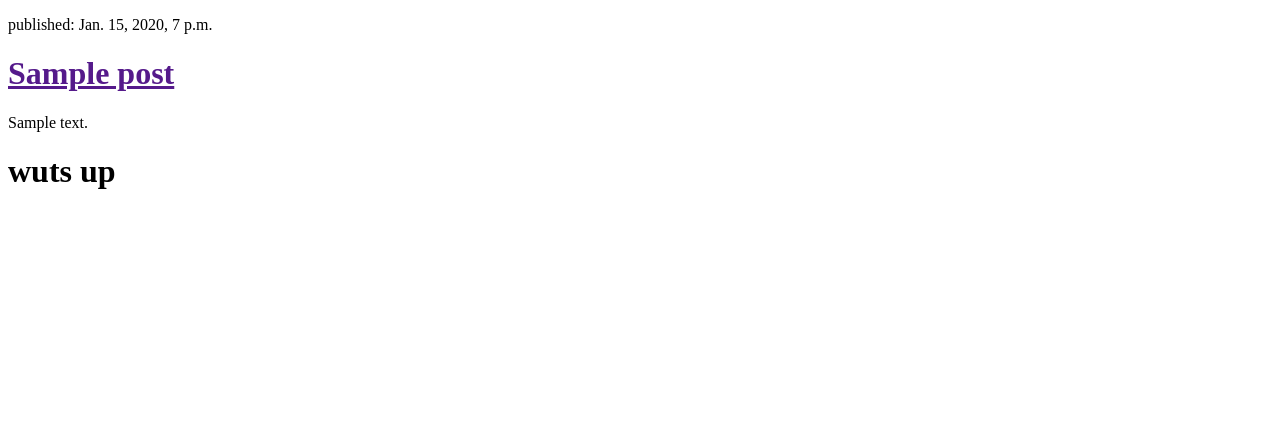
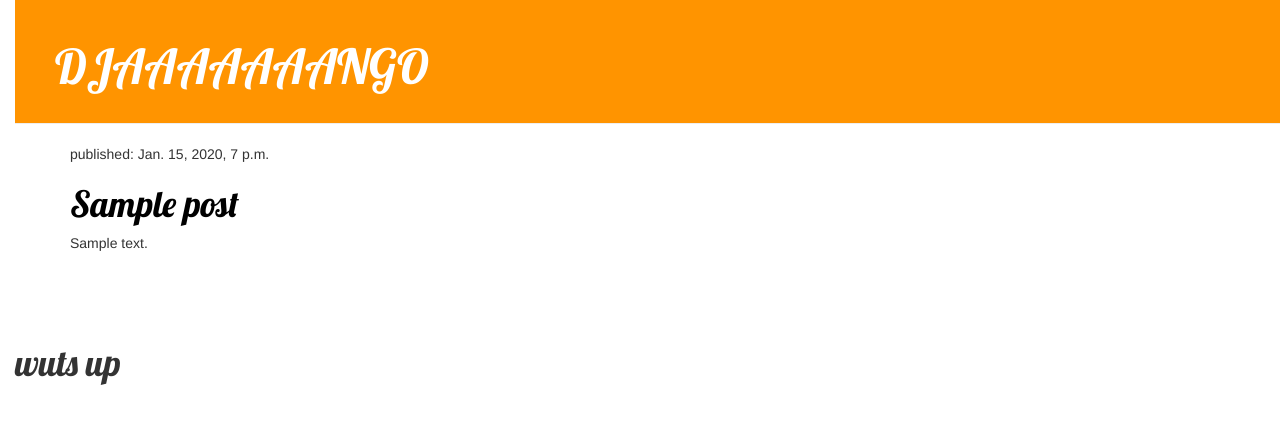
Before and after one commit to FreshTuna/Community_django2, a Django app: page / in a window 1280 px wide. Shown: the top 424 px of the page. Run offline with Django 3.2, Linux system fonts and the light colour scheme; tables that the repository leaves empty hold one stand-in row (values such as "Sample post"); some libraries are stand-ins or nearby versions.

Commit message:
sorry more css

```diff
--- a/blog/static/css/blog.css
+++ b/blog/static/css/blog.css
@@ -0,0 +1,54 @@
+h1 a{
+    color : #FCA205;
+    font-family: 'Lobster';
+}
+.page-header{
+    background-color : #ff9400;
+    margin-top :0;
+    padding: 20px 20px 20px 40px
+}
+
+body {
+    padding-left : 15px;
+}
+
+.page-header h1, .page-header h1 a, .page-header h1 a:visited, .page-header h1 a:active {
+    color: #ffffff;
+    font-size: 36pt;
+    text-decoration: none;
+}
+
+.content {
+    margin-left: 40px;
+}
+
+h1, h2, h3, h4 {
+    font-family: 'Lobster', cursive;
+}
+
+.date {
+    color: #828282;
+}
+
+.save {
+    float: right;
+}
+
+.post-form textarea, .post-form input {
+    width: 100%;
+}
+
+.top-menu, .top-menu:hover, .top-menu:visited {
+    color: #ffffff;
+    float: right;
+    font-size: 26pt;
+    margin-right: 20px;
+}
+
+.post {
+    margin-bottom: 70px;
+}
+
+.post h1 a, .post h1 a:visited {
+    color: #000000;
+}
--- a/blog/templates/blog/post_list.html
+++ b/blog/templates/blog/post_list.html
@@ -1,13 +1,25 @@
+{% load static %}
 <!DOCTYPE html>
 <html lang="en">
 <head>
+    <link rel="stylesheet" href="//maxcdn.bootstrapcdn.com/bootstrap/3.2.0/css/bootstrap.min.css">
+    <link rel="stylesheet" href="//maxcdn.bootstrapcdn.com/bootstrap/3.2.0/css/bootstrap-theme.min.css">
+    <link rel="stylesheet" href="{% static 'css/blog.css' %}">
+    <link href="//fonts.googleapis.com/css?family=Lobster&subset=latin,latin-ext" rel="stylesheet" type="text/css">
     <meta charset="UTF-8">
     <title>Hi There</title>
+    <div></div>
 </head>
 <body>
-<div>
+
+    <div class = "page-header">
+        <h1><a href="/">DJAAAAAAANGO</a></h1>
+    </div>
+    <div class="content container">
+        <div class="row">
+            <div class="col-md-8">
                 {% for post in posts %}
-        <div>
+                    <div class = "post">
                         <p>published: {{ post.published_date }}</p>
                         <h1><a href="">{{ post.title }}</a></h1>
                         <p>{{ post.text|linebreaksbr }}</p>
@@ -15,6 +27,9 @@
                     </div>
                 {% endfor %}
             </div>
+        </div>
+    </div>
+
     <h1>wuts up</h1>
 </body>
 </html>
```
Lines whose indentation alone changed are shown as unchanged.
